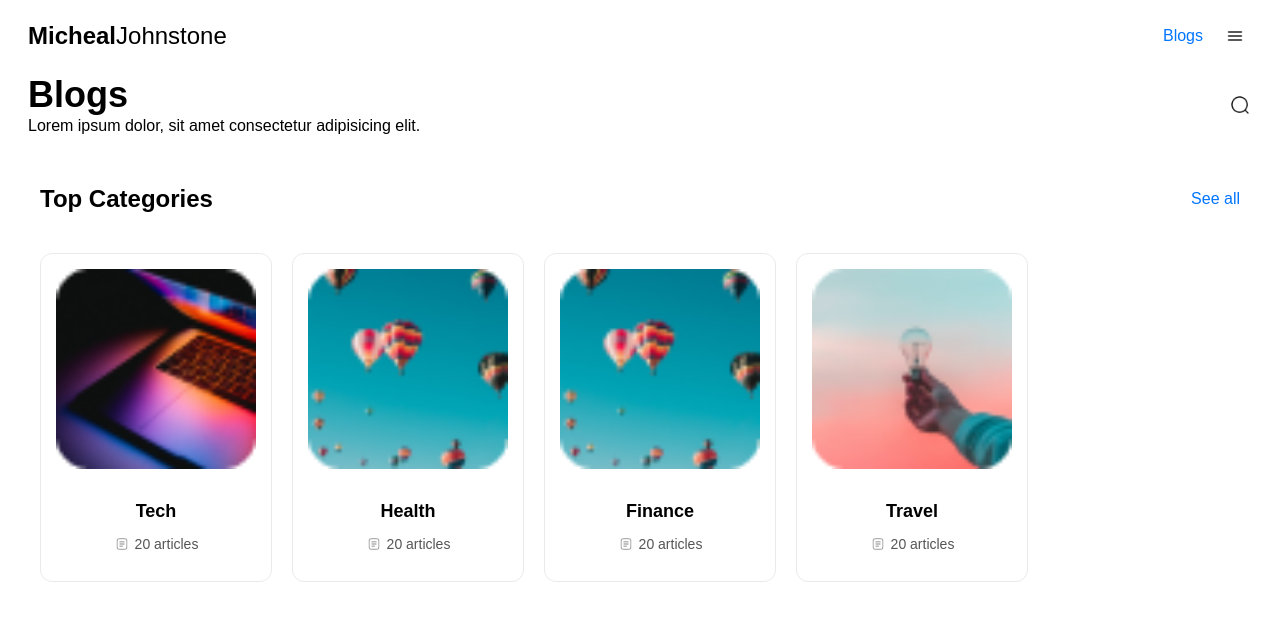
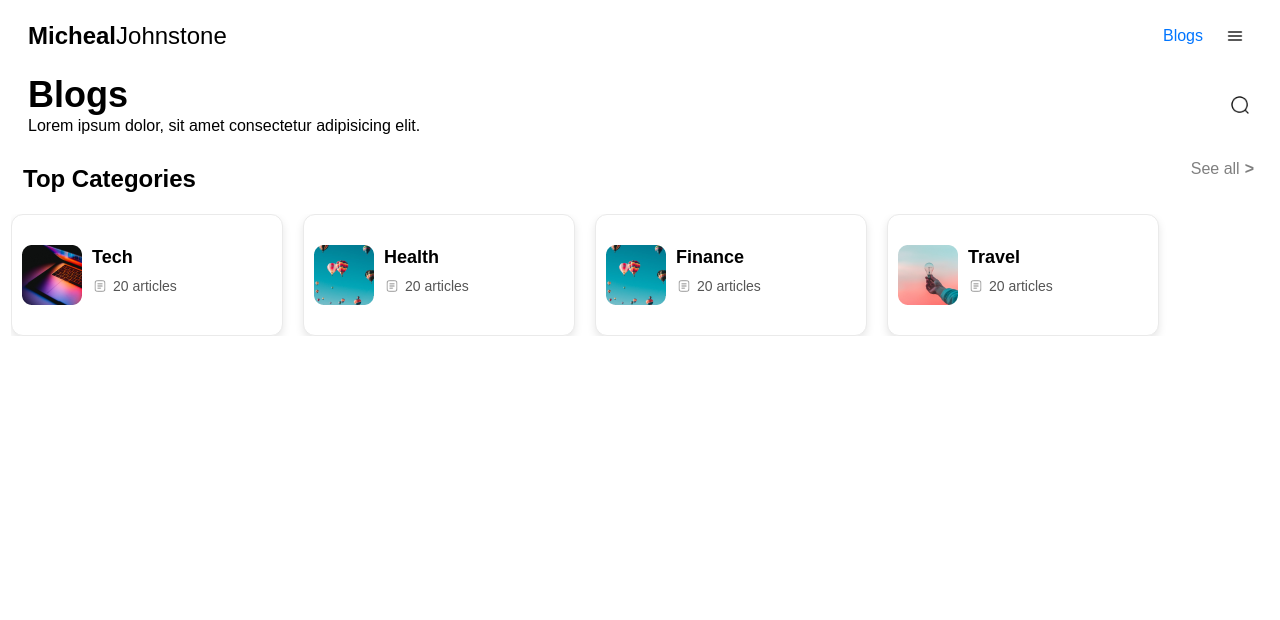
Before and after one commit to Talha-542/blog_MJ, a React (Create React App) app: page / in a window 1280 px wide. Shown: the top 620 px of the page. Built offline with nearby package versions, Linux system fonts and the light colour scheme.

Commit message:
Top Categories Complete

```diff
--- a/src/Components/TopCategories/Categories.js
+++ b/src/Components/TopCategories/Categories.js
@@ -1,6 +1,6 @@
 import React, { useContext } from 'react';
-import { StoreContext } from '../../store';
-import article_count_logo from '../../assets/article_count_logo.png';
+import {StoreContext} from '../../store'
+import article_count_logo from '../../assets/article_count_logo.png'
 import styles from './TopCategories.module.css';
 
 const TopCategories = () => {
@@ -10,17 +10,19 @@ const TopCategories = () => {
     <div className={styles.container}>
       <div className={styles.header}>
         <h2 className={styles.title}>Top Categories</h2>
-        <a href="/" className={styles.seeAll}>See all</a>
+        <a href="#" className={styles.seeAll}>See all</a>
       </div>
       <div className={styles.categories}>
         {category_list.map(category => (
           <div key={category.id} className={styles.categoryCard}>
             <img src={category.image} alt={category.name} className={styles.categoryImage} />
-            <h3 className={styles.categoryName}>{category.name}</h3>
-            <p className={styles.articleCount}>
-              <img src={article_count_logo} alt="Article count" className={styles.articleCountIcon} />
-              {category.count}
-            </p>
+            <div>
+              <div className={styles.categoryName}>{category.name}</div>
+              <p className={styles.articleCount}>
+                <img src={article_count_logo} alt="Article count icon" className={styles.articleCountIcon} />
+                {category.count}
+              </p>
+            </div>
           </div>
         ))}
       </div>
--- a/src/Components/TopCategories/TopCategories.module.css
+++ b/src/Components/TopCategories/TopCategories.module.css
@@ -1,7 +1,7 @@
 .container {
-    padding: 20px;
-    max-width: 1200px;
-    margin: 0 auto;
+    max-width: 1400px;
+    margin-left: 3px;
+
   }
 
   .header {
@@ -15,13 +15,24 @@
     font-family: 'Poppins', sans-serif;
     font-size: 24px;
     font-weight: 700;
+    margin-left: 12px;
+    margin-bottom: 1px;
   }
 
   .seeAll {
     font-family: 'Poppins', sans-serif;
     font-size: 16px;
-    color: #0075FF;
+    color: #00000080;
     text-decoration: none;
+    display: flex;
+    align-items: center;
+    margin-right: 18px; /* Align to the right edge */
+  }
+
+  .seeAll::after {
+    content: '>';
+    margin-left: 5px;
+    font-weight: 700;
   }
 
   .categories {
@@ -34,23 +45,30 @@
     background: #fff;
     border: 1px solid #EAEAEA;
     border-radius: 12px;
-    padding: 15px;
-    min-width: 200px;
-    text-align: center;
+    width: 250px;
+    height: 100px;
+    text-align: left;
+    box-shadow: 0px 4px 8px rgba(0, 0, 0, 0.1);
+    display: flex;
+    align-items: center;
+    padding: 10px; /* Add padding to align content inside the card */
+    position: relative;
   }
 
   .categoryImage {
-    width: 100%;
-    height: auto;
+    width: 60px;
+    height: 60px;
     border-radius: 8px;
-    margin-bottom: 10px;
+    margin-right: 10px; /* Add space between the image and the text */
   }
 
   .categoryName {
     font-family: 'Poppins', sans-serif;
     font-size: 18px;
     font-weight: 600;
-    margin-bottom: 8px;
+    color: black;
+    padding: 5px 0;
+    white-space: nowrap;  /* Prevent text wrapping */
   }
 
   .articleCount {
@@ -59,8 +77,8 @@
     font-weight: 400;
     color: #555;
     display: flex;
-    justify-content: center;
     align-items: center;
+    margin-top: 5px;
   }
 
   .articleCountIcon {
```
